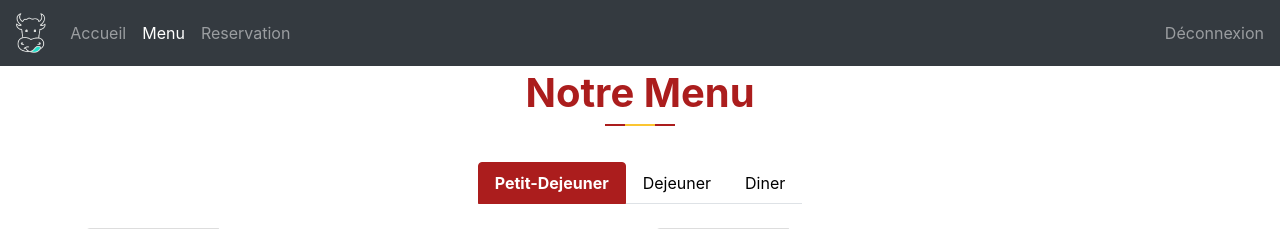
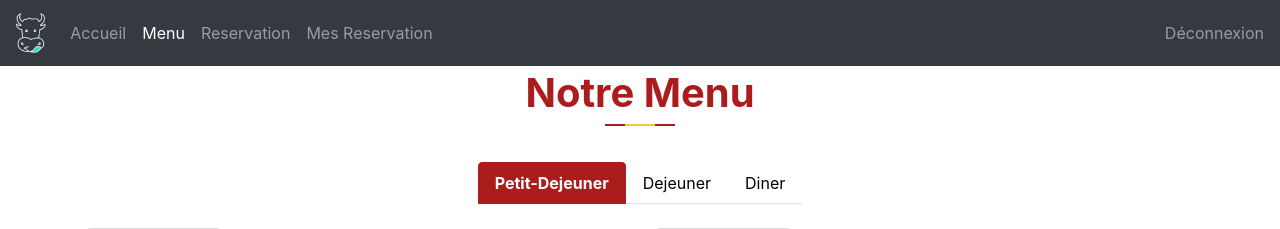
Before and after one commit to Clovelahuiss/ProjetInfo, a Django app: page /app_info/menu/ in a window 1280 px wide. Shown: the top 229 px of the page. Run offline with Django 4.2, Linux system fonts and the light colour scheme; a user stored in the database is signed in; some libraries are stand-ins or nearby versions; grey boxes are pictures that could not be loaded.

Commit message:
Add files via upload

```diff
--- a/projet_info/app_info/templates/app_info/ajouter_reservation.html
+++ b/projet_info/app_info/templates/app_info/ajouter_reservation.html
@@ -32,6 +32,9 @@
                         {% if user.is_authenticated %}
                         <li class="nav-item active">
                             <a class="nav-link" href="{% url 'ajouter_reservation' %}">Reservation</a>
+                        </li>
+                        <li class="nav-item">
+                            <a class="nav-link" href="{% url 'list_reservations' %}">Mes Reservation</a>
                         </li>
                     {% endif %}
                         </li>
--- a/projet_info/app_info/templates/app_info/menu.html
+++ b/projet_info/app_info/templates/app_info/menu.html
@@ -39,6 +39,9 @@
                         {% if user.is_authenticated %}
                         <li class="nav-item">
                             <a class="nav-link" href="{% url 'ajouter_reservation' %}">Reservation</a>
+                        </li>
+                        <li class="nav-item">
+                            <a class="nav-link" href="{% url 'list_reservations' %}">Mes Reservation</a>
                         </li>
                     {% endif %}
                         </li>
--- a/projet_info/app_info/templates/registration/login.html
+++ b/projet_info/app_info/templates/registration/login.html
@@ -35,6 +35,9 @@
                         {% if user.is_authenticated %}
                         <li class="nav-item">
                             <a class="nav-link" href="{% url 'ajouter_reservation' %}">Reservation</a>
+                        </li>
+                        <li class="nav-item">
+                            <a class="nav-link" href="{% url 'list_reservations' %}">Mes Reservation</a>
                         </li>
                     {% endif %}
                         </li>
```
Also changed, not shown: projet_info/app_info/templates/app_info/accueil.html (+6 -1 lines), projet_info/db.sqlite3.
